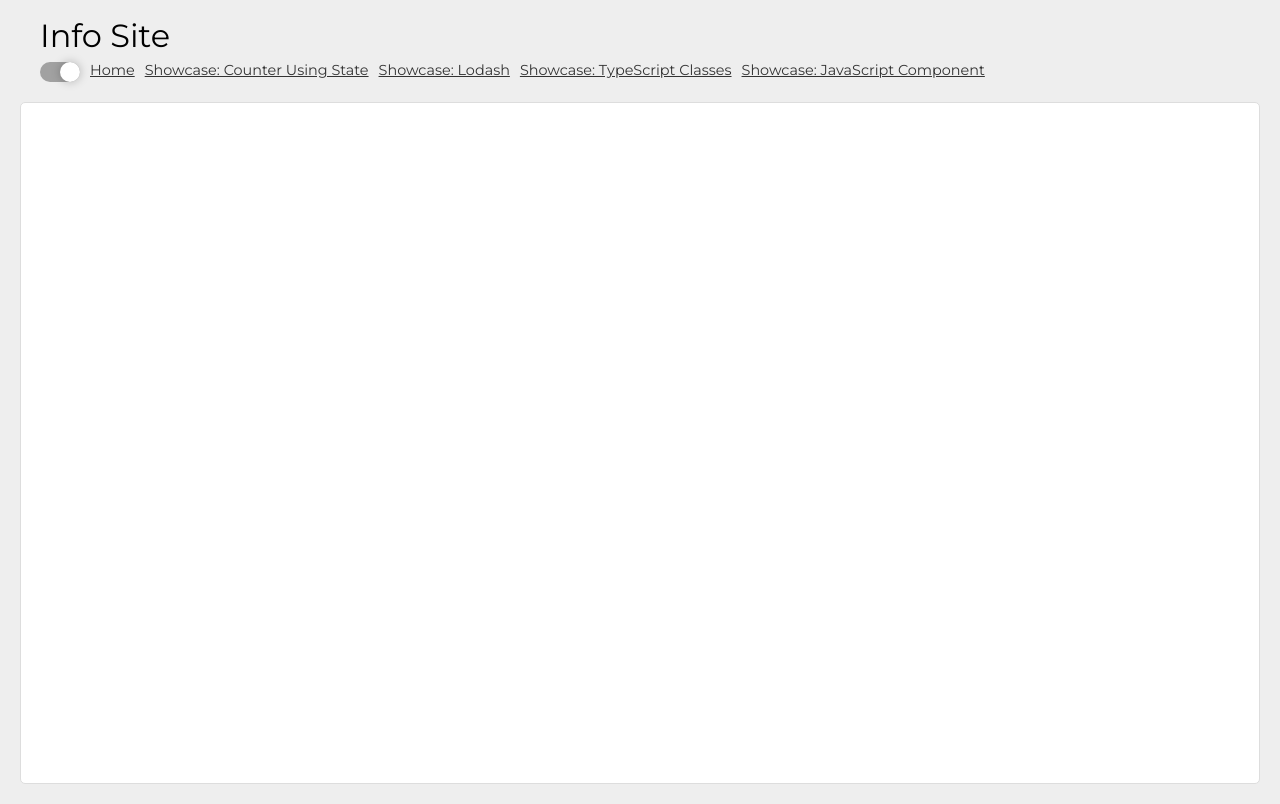
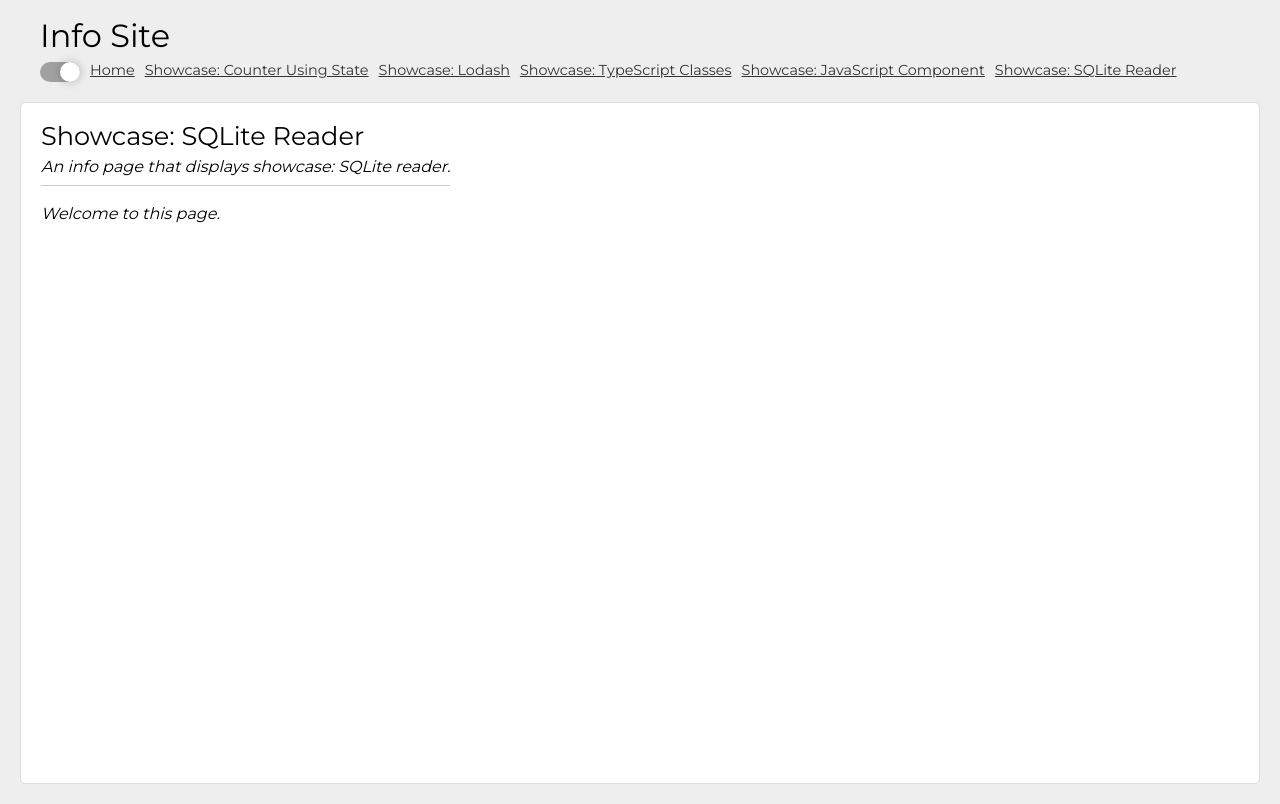
Before and after one commit to Entwickler-Club/dpodreact, a React (Create React App) app: page /showcaseSQLiteReader in a window 1280 px wide. Built offline with nearby package versions, Linux system fonts and the light colour scheme.

Commit message:
create SQLite Reader showcase page

```diff
--- /dev/null
+++ b/src/system/components/PageShowcaseSQLiteReader.tsx
@@ -0,0 +1,14 @@
+import '../styles/showcaseSQLiteReader.scss';
+
+function PageShowcaseSQLiteReader() {
+
+	return (
+		<div className="page page_showcaseSQLiteReader">
+			<h2 className="title">Showcase: SQLite Reader</h2>
+			<p className="description">An info page that displays showcase: SQLite reader.</p>
+			<p className="message">Welcome to this page.</p>
+		</div>
+	)
+}
+
+export default PageShowcaseSQLiteReader;
--- a/src/system/components/Site.tsx
+++ b/src/system/components/Site.tsx
@@ -10,6 +10,7 @@ import PageShowcaseCounterUsingState from './PageShowcaseCounterUsingState'; //
 import PageShowcaseLodash from './PageShowcaseLodash'; // ::showcaseLodash
 import PageShowcaseTypeScriptClasses from './PageShowcaseTypeScriptClasses';// ::showcaseTypeScriptClasses
 import PageShowcaseJavaScriptComponent from './PageShowcaseJavaScriptComponent';// ::showcaseJavaScriptComponent
+import PageShowcaseSQLiteReader from './PageShowcaseSQLiteReader';// ::showcaseSQLiteReader
 
 function Site() {
 	const { isShowing, setIsShowing } = useContext(ShowContext);
@@ -46,6 +47,7 @@ function Site() {
 								<li><Link to='/showcaseLodash'>Showcase: Lodash</Link></li> {/* ::showcaseLodash */}
 								<li><Link to='/showcaseTypeScriptClasses'>Showcase: TypeScript Classes</Link></li>{/* ::showcaseTypeScriptClasses */}
 								<li><Link to='/showcaseJavaScriptComponent'>Showcase: JavaScript Component</Link></li>{/* ::showcaseJavaScriptComponent */}
+								<li><Link to='/showcaseSQLiteReader'>Showcase: SQLite Reader</Link></li>{/* ::showcaseSQLiteReader */}
 							</>
 						)}
 					</ul>
@@ -61,6 +63,7 @@ function Site() {
 						<Route path='/showcaseLodash'><PageShowcaseLodash /></Route> {/* ::showcaseLodash */}
 						<Route path='/showcaseTypeScriptClasses'><PageShowcaseTypeScriptClasses /></Route>{/* ::showcaseTypeScriptClasses */}
 						<Route path='/showcaseJavaScriptComponent'><PageShowcaseJavaScriptComponent /></Route>{/* ::showcaseJavaScriptComponent */}
+						<Route path='/showcaseSQLiteReader'><PageShowcaseSQLiteReader /></Route>{/* ::showcaseSQLiteReader */}
 					</Switch>
 				</section>
 			</div>
--- /dev/null
+++ b/src/system/styles/showcaseSQLiteReader.scss
@@ -0,0 +1,5 @@
+.page_showcaseSQLiteReader {
+    .message {
+        font-style: italic;
+    }
+}
```
